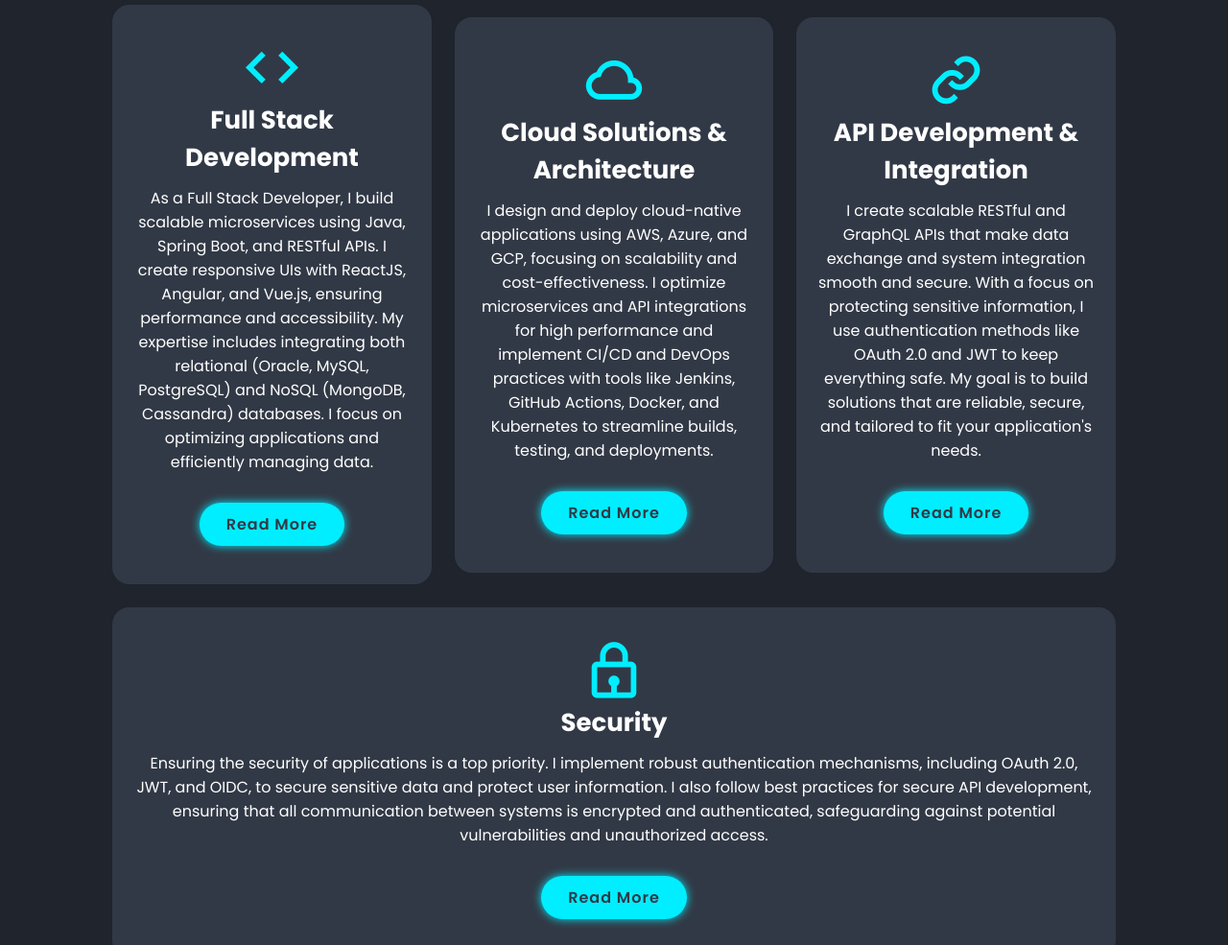
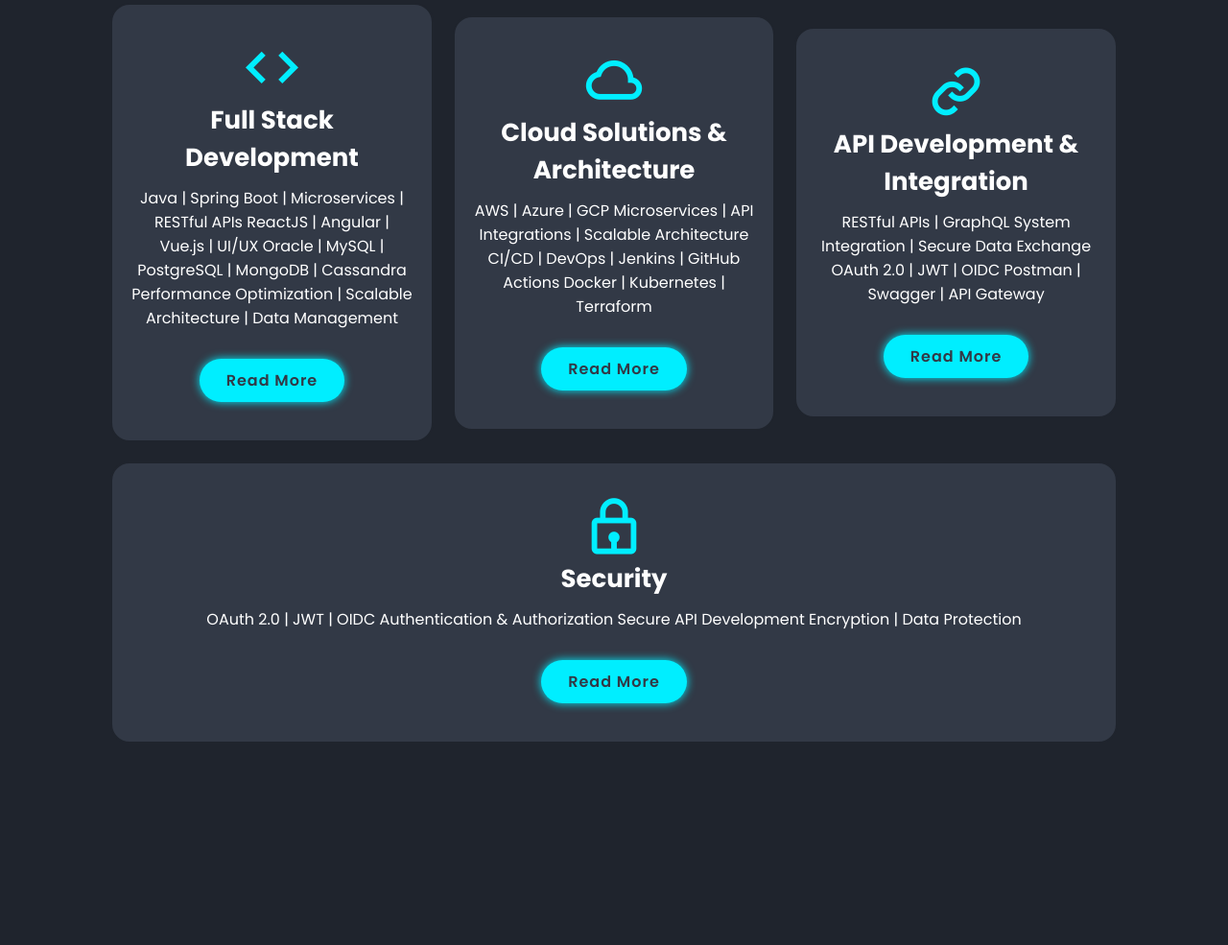
Before and after one commit to Sharini20/Portfolio-website, a plain HTML site: page index.html in a window 1280 px wide. Shown: the part 1815-2800 px from the top of the page at 96% size. Drawn offline with nearby package versions, Linux system fonts and the light colour scheme.

Commit message:
Updated index.html

```diff
--- a/index.html
+++ b/index.html
@@ -36,10 +36,17 @@
              <p>With 7 years as a Full Stack Java Developer, I specialize in architecting and deploying cloud-native applications across e-commerce, finance, and tech.
                 Skilled in Java, Spring Boot, ReactJS, and microservices, I deliver scalable solutions with a focus on backend development, secure APIs, and front-end optimization. Passionate about innovation, I’m committed to continuous learning in cloud technologies, CI/CD, and DevOps</p>
                 <div class="social-media">
-                    <a href="#"><i class='bx bxl-linkedin'></i></a>
-                    <a href="#"><i class='bx bxl-twitter' ></i></a>
-                    <a href="#"><i class='bx bxl-instagram' ></i></a>
+                    <a href="https://www.linkedin.com/in/sharini-anumula-0b9455357/" target="_blank">
+                        <i class='bx bxl-linkedin'></i>
+                    </a>
+                    <a href="https://github.com/Sharini20" target="_blank">
+                        <i class='bx bxl-github'></i>
+                    </a>
+                    <a href="https://medium.com/@sharinireddy20" target="_blank">
+                        <i class='bx bxl-medium'></i>
+                    </a>
                 </div>
+
                 <a href="Sharini_Anumula.docx" class="btn" download>Download Resume</a>
 
         </div>
@@ -72,28 +79,40 @@
             <div class="services-box">
                 <i class='bx bx-code'></i>
                 <h3>Full Stack Development</h3>
-                <p>As a Full Stack Developer, I build scalable microservices using Java, Spring Boot, and RESTful APIs. I create responsive UIs with ReactJS, Angular, and Vue.js, ensuring performance and accessibility. My expertise includes integrating both relational (Oracle, MySQL, PostgreSQL) and NoSQL (MongoDB, Cassandra) databases. I focus on optimizing applications and efficiently managing data.</p>
+                <p>Java | Spring Boot | Microservices | RESTful APIs
+                    ReactJS | Angular | Vue.js | UI/UX
+                    Oracle | MySQL | PostgreSQL | MongoDB | Cassandra
+                    Performance Optimization | Scalable Architecture | Data Management</p>
                    <a href="#" class="btn">Read More</a>
             </div>
 
             <div class="services-box">
                 <i class='bx bx-cloud' ></i>
                 <h3>Cloud Solutions & Architecture</h3>
-                <p>I design and deploy cloud-native applications using AWS, Azure, and GCP, focusing on scalability and cost-effectiveness. I optimize microservices and API integrations for high performance and implement CI/CD and DevOps practices with tools like Jenkins, GitHub Actions, Docker, and Kubernetes to streamline builds, testing, and deployments.</p>
+                <p>AWS | Azure | GCP
+                    Microservices | API Integrations | Scalable Architecture
+                    CI/CD | DevOps | Jenkins | GitHub Actions
+                    Docker | Kubernetes | Terraform</p>
                 <a href="#" class="btn">Read More</a>
             </div>
 
             <div class="services-box">
                 <i class='bx bx-link' ></i>
                 <h3>API Development & Integration</h3>
-                <p>I create scalable RESTful and GraphQL APIs that make data exchange and system integration smooth and secure. With a focus on protecting sensitive information, I use authentication methods like OAuth 2.0 and JWT to keep everything safe. My goal is to build solutions that are reliable, secure, and tailored to fit your application's needs.</p>
+                <p> RESTful APIs | GraphQL
+                    System Integration | Secure Data Exchange
+                    OAuth 2.0 | JWT | OIDC
+                    Postman | Swagger | API Gateway</p>
                    <a href="#" class="btn">Read More</a>
             </div>
 
             <div class="services-box">
                 <i class='bx bx-lock' ></i>
                 <h3>Security</h3>
-                <p>Ensuring the security of applications is a top priority. I implement robust authentication mechanisms, including OAuth 2.0, JWT, and OIDC, to secure sensitive data and protect user information. I also follow best practices for secure API development, ensuring that all communication between systems is encrypted and authenticated, safeguarding against potential vulnerabilities and unauthorized access.</p>
+                <p> OAuth 2.0 | JWT | OIDC
+                    Authentication & Authorization
+                    Secure API Development
+                    Encryption | Data Protection</p>
                    <a href="#" class="btn">Read More</a>
             </div>
         </div>
```
